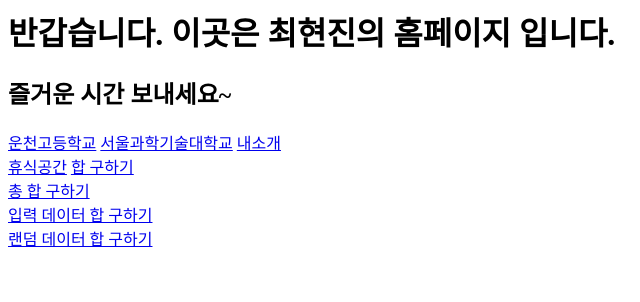
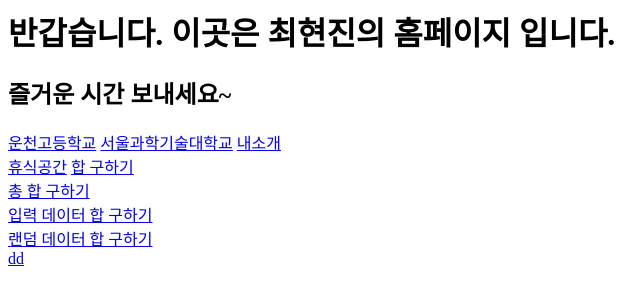
Before and after one commit to chj1434/wc2022, a plain HTML site: page index.html in a window 1280 px wide. Shown: the full height of the page, 0-640 px from the left. Drawn offline with Linux system fonts and the light colour scheme.

Commit message:
Update index.html

```diff
--- a/index.html
+++ b/index.html
@@ -14,5 +14,6 @@
 <a href="add.html">총 합 구하기</a><br>
 <a href="data.html">입력 데이터 합 구하기</a><br>
 <a href="randata.html">랜덤 데이터 합 구하기</a><br>
+ <a href="randata.html">dd</a><br>
 </BODY>
 </HTML>
```
